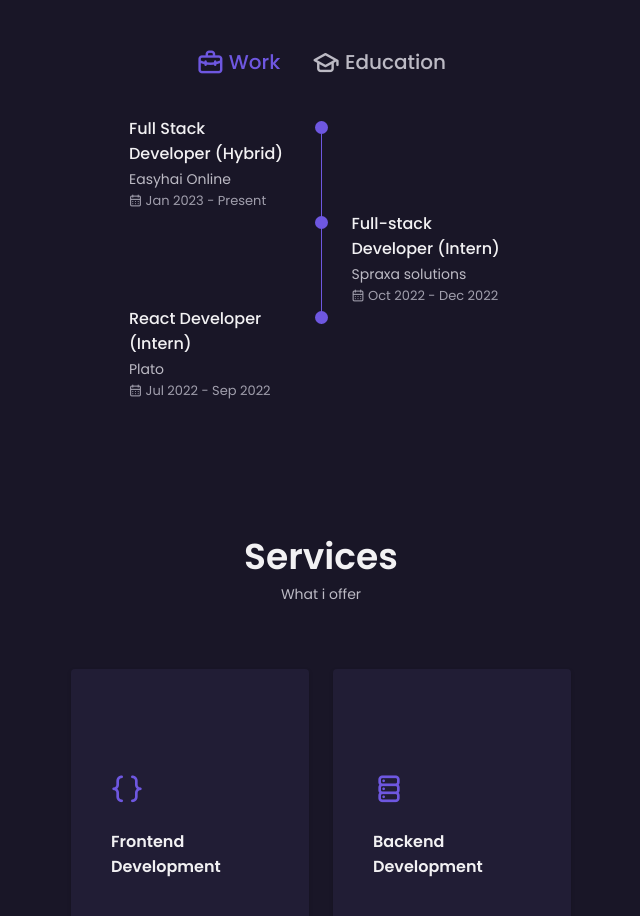
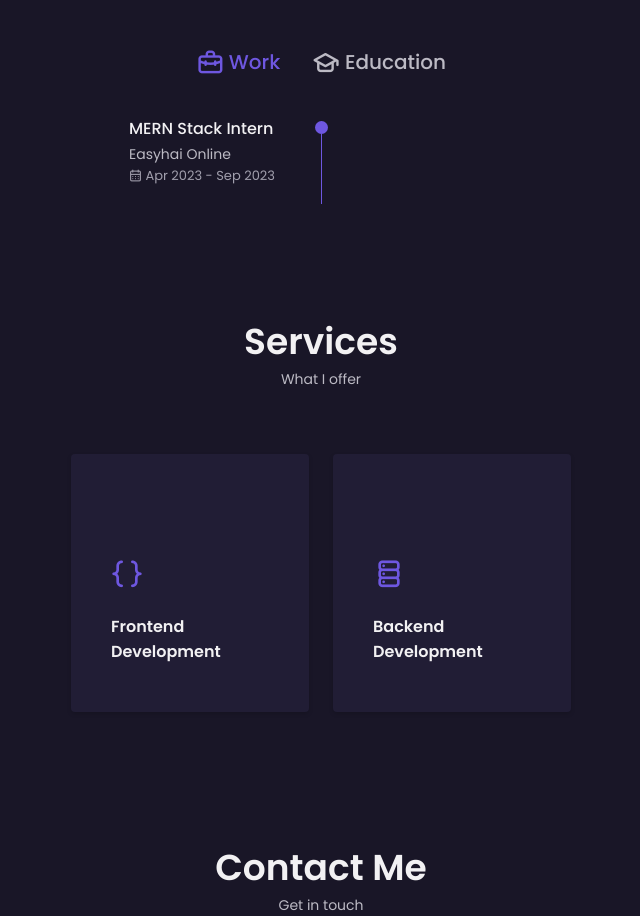
Before and after one commit to meuk761999/profile, a plain HTML site: page index.html in a window 1280 px wide. Shown: the part 2569-3485 px from the top of the page, without its empty margins (319-959 px from the left). Drawn offline with nearby package versions, Linux system fonts and the light colour scheme.

```diff
--- a/index.html
+++ b/index.html
@@ -449,16 +449,16 @@
 
 
                 <div class="qualification__sections">
-                    <!-- QUALIFICATION CONTENT 1 -->
+                    <!-- WORK EXPREIENCE CONTENT   -->
                     <div class="qualification__content qualification__active" data-content id="work">
                         <!-- QUALIFICATION 1 -->
                         <div class="qualification__data">
                             <div>
-                                <h3 class="qualification__title">Full Stack Developer (Hybrid)</h3>
+                                <h3 class="qualification__title">MERN Stack Intern</h3>
                                 <span class="qualification__subtitle">Easyhai Online</span>
                                 <div class="qualification__calendar">
                                     <i class="uil uil-calendar-alt"></i>
-                                    Jan 2023 - Present
+                                    Apr 2023 - Sep 2023
                                 </div>
                             </div>
 
@@ -468,7 +468,7 @@
                             </div>
                         </div>
 
-                        <div class="qualification__data">
+                        <!-- <div class="qualification__data">
                             <div></div>
                             <div>
                                 <span class="qualification__rounder"></span>
@@ -498,10 +498,10 @@
                                 <span class="qualification__rounder"></span>
                             </div>
 
-                        </div>
+                        </div> -->
                     </div>
 
-                    <!-- QUALIFICATION CONTENT 2 -->
+                    <!-- QUALIFICATION CONTENT   -->
                     <div class="qualification__content" data-content id="education">
                         <!-- QUALIFICATION 1 -->
                         <div class="qualification__data">
@@ -550,7 +550,7 @@
         <!--==================== SERVICES ====================-->
         <section class="services section" id="services">
             <h2 class="section__title">Services</h2>
-            <span class="section__subtitle">What i offer</span>
+            <span class="section__subtitle">What I offer</span>
 
             <div class="services__container container grid">
                 <!-- SERVICE 1 -->
```
Also changed, not shown: assets/img/my avatar 2.png (added).
